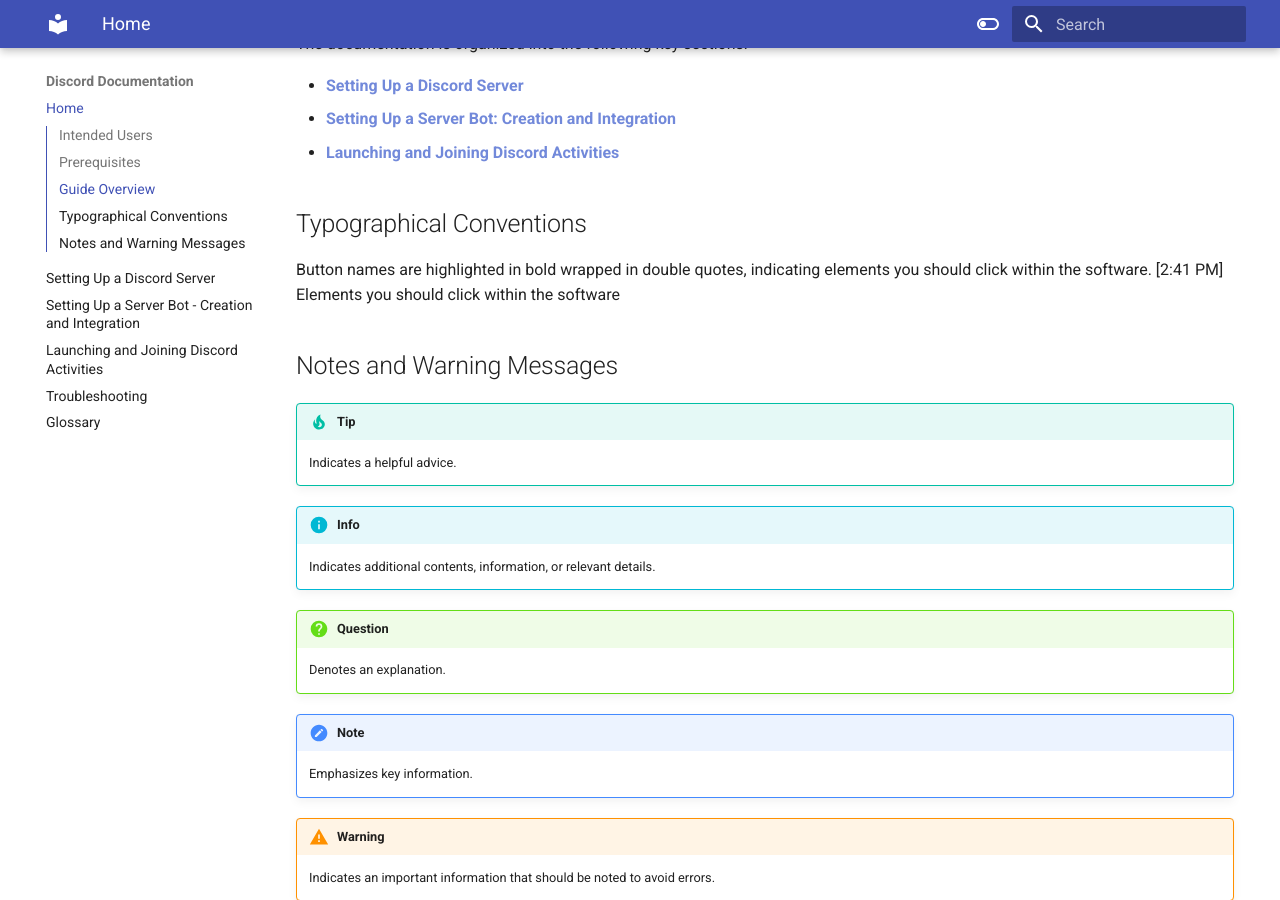
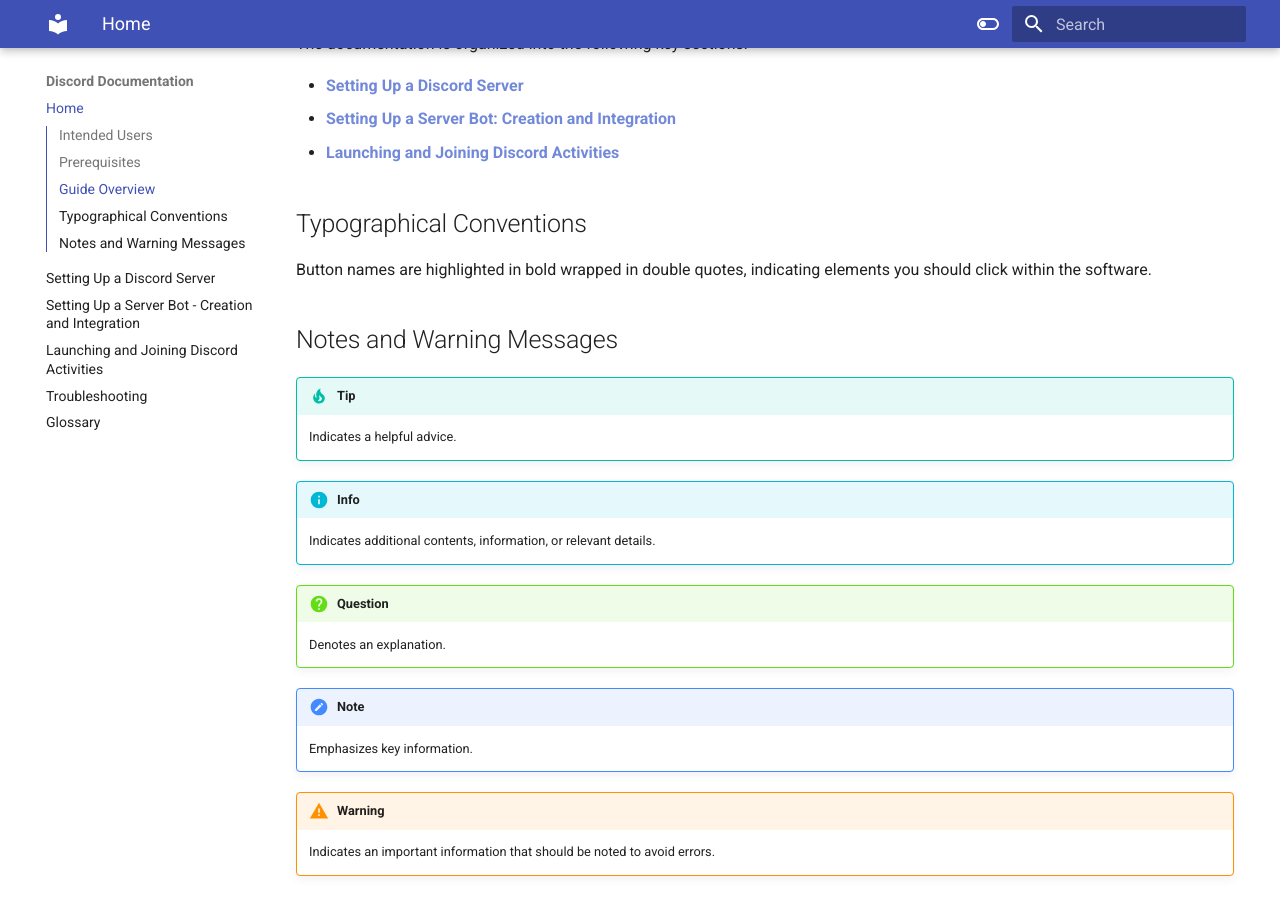
Before and after one commit to marcangelo1/Discord-Documentation, an MkDocs documentation site: the page built from docs/index.md, in a window 1280 px wide and 900 px high, scrolled down 759 px. Built offline with MkDocs 1.6.1 and Material for MkDocs 9.7.7, drawn with Linux system fonts in a browser that asks for light colours.

Commit message:
Fix Typographical Conventions

```diff
--- a/docs/index.md
+++ b/docs/index.md
@@ -24,8 +24,6 @@
 
 ## Typographical Conventions
 Button names are highlighted in bold wrapped in double quotes, indicating elements you should click within the software.
-[2:41 PM]
-Elements you should click within the software
 
 
 ## Notes and Warning Messages
```
